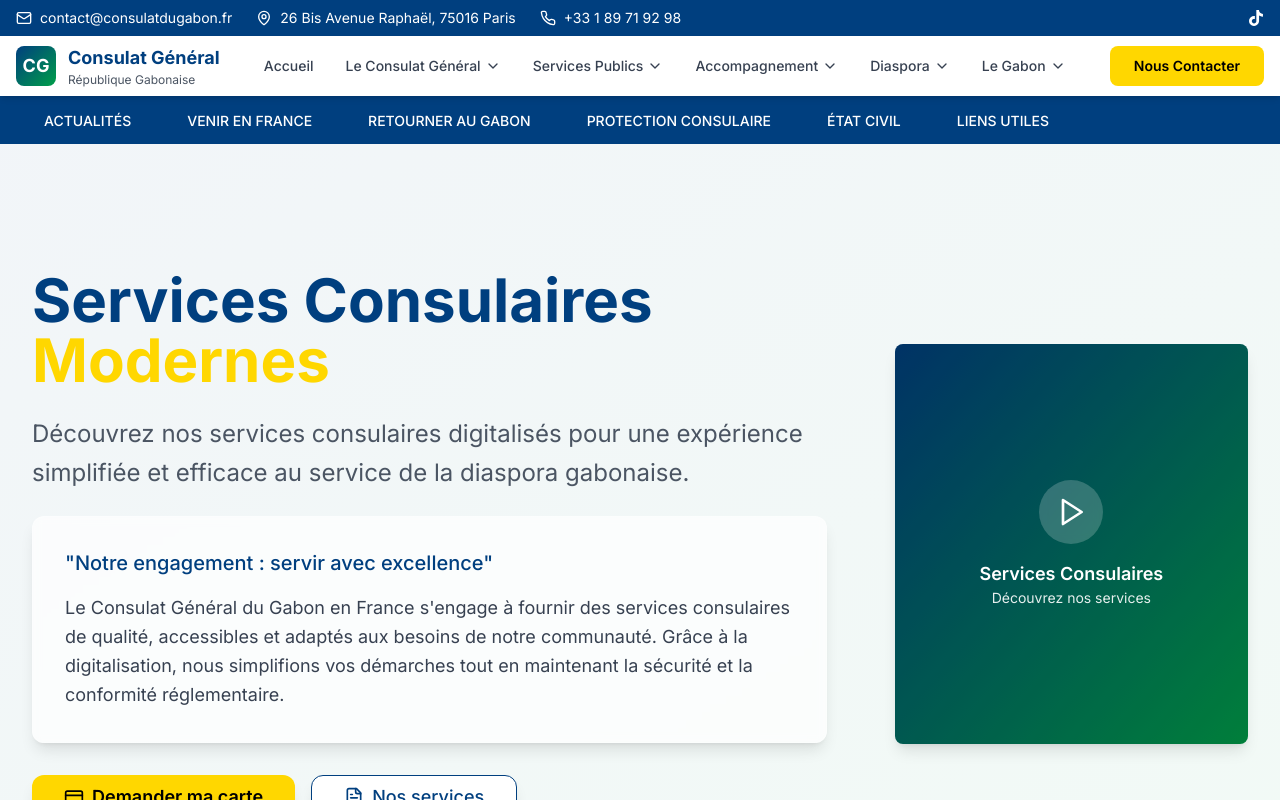
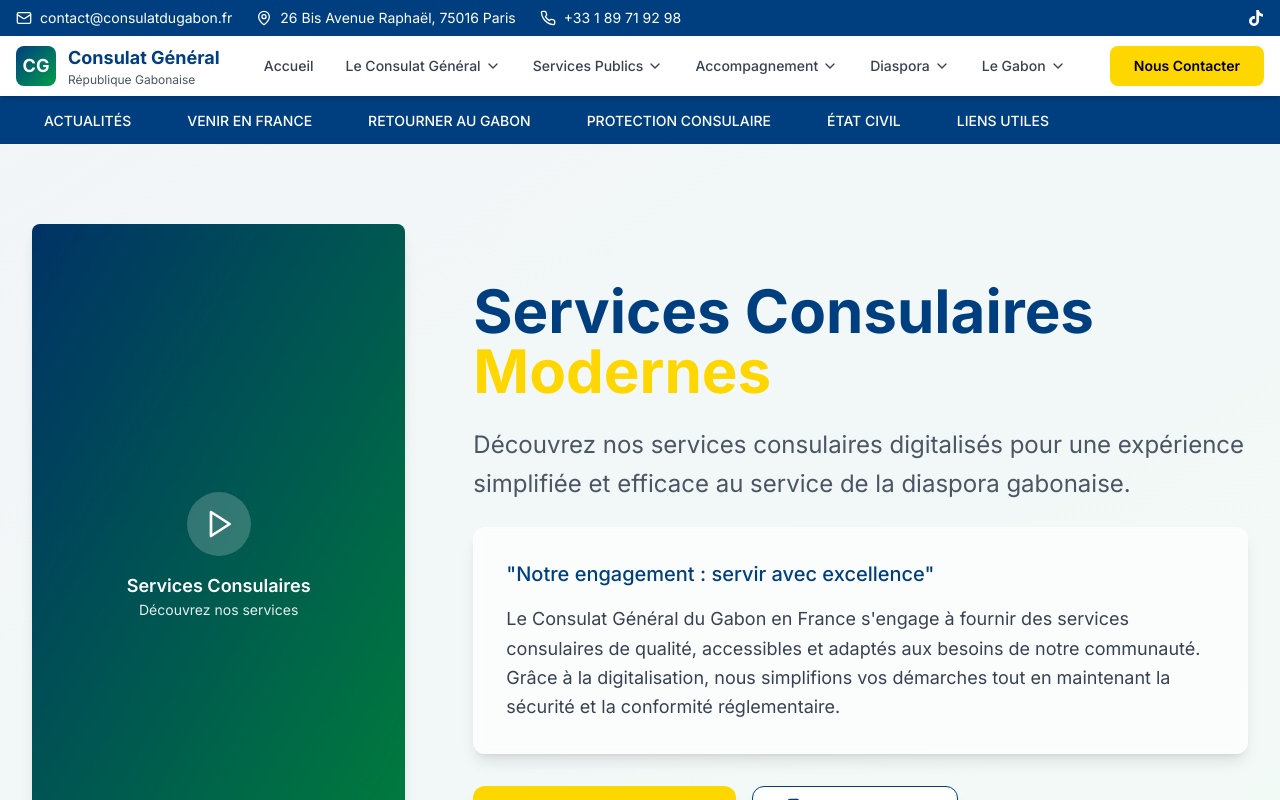
Before and after one commit to iAsted82/cggf, a Next.js app: page / in a window 1280 px wide. Shown: the top 800 px of the page. Built offline with nearby package versions, Linux system fonts and the light colour scheme.

Commit message:
Réorganisation du bloc Services Consulaires

```diff
--- a/components/home/HorizontalLayoutSection.tsx
+++ b/components/home/HorizontalLayoutSection.tsx
@@ -88,13 +88,36 @@ export function HorizontalLayoutSection() {
         {/* Tablet Layout - ALIGNEMENT HORIZONTAL OPTIMISÉ (768px - 1023px) */}
         <div className="hidden md:block lg:hidden w-[90%] mx-auto px-6">
           <div className="grid grid-cols-12 gap-8 items-center min-h-[70vh]">
-            {/* Texte à gauche - 8 colonnes */}
+            {/* Vidéo à gauche - 4 colonnes */}
+            <div className="col-span-4 flex justify-start">
+              <motion.div
+                initial={{ opacity: 0, x: -30 }}
+                animate={{ opacity: 1, x: 0 }}
+                transition={{ duration: 0.8, delay: 0.3 }}
+                className="w-full max-w-sm"
+              >
+                <div className="relative w-full aspect-[9/16] h-full bg-gradient-to-br from-consulate-blue to-consulate-green rounded-lg overflow-hidden shadow-lg hover:shadow-2xl transition-shadow duration-300">
+                  <div className="absolute inset-0 bg-black/20 flex items-center justify-center">
+                    <div className="text-center text-white">
+                      <div className="w-14 h-14 bg-white/20 rounded-full flex items-center justify-center mb-4 mx-auto backdrop-blur-sm hover:bg-white/30 transition-colors duration-300 cursor-pointer">
+                        <Play className="h-7 w-7 text-white" />
+                      </div>
+                      <p className="text-lg font-semibold">Services Consulaires</p>
+                      <p className="text-sm opacity-90">Découvrez nos services</p>
+                    </div>
+                  </div>
+                </div>
+              </motion.div>
+            </div>
+
+            {/* Texte à droite - 8 colonnes */}
             <div className="col-span-8">
               <motion.div
                 initial={{ opacity: 0, x: -30 }}
                 animate={{ opacity: 1, x: 0 }}
                 transition={{ duration: 0.8 }}
-                className="space-y-6"
+                className="space-y-6 h-full flex flex-col justify-center"
+                style={{ marginLeft: '20px' }}
               >
                 <div className="space-y-4">
                   <h2 className="text-4xl font-bold text-consulate-blue leading-tight">
@@ -143,54 +166,42 @@ export function HorizontalLayoutSection() {
                 </div>
               </motion.div>
             </div>
-
-            {/* Vidéo à droite - 4 colonnes avec marge */}
-            <div className="col-span-4 flex justify-end">
-              <motion.div
-                initial={{ opacity: 0, x: 30 }}
-                animate={{ opacity: 1, x: 0 }}
-                transition={{ duration: 0.8, delay: 0.3 }}
-                className="w-full max-w-sm"
-                style={{ marginLeft: '20px' }}
-              >
-                <div className="relative w-full aspect-[9/16] max-h-[400px] bg-gradient-to-br from-consulate-blue to-consulate-green rounded-lg overflow-hidden shadow-lg hover:shadow-2xl transition-shadow duration-300">
-                  <div className="absolute inset-0 bg-black/20 flex items-center justify-center">
-                    <div className="text-center text-white">
-                      <div className="w-14 h-14 bg-white/20 rounded-full flex items-center justify-center mb-4 mx-auto backdrop-blur-sm hover:bg-white/30 transition-colors duration-300 cursor-pointer">
-                        <Play className="h-7 w-7 text-white" />
-                      </div>
-                      <p className="text-lg font-semibold">Services Consulaires</p>
-                      <p className="text-sm opacity-90">Découvrez nos services</p>
-                    </div>
-                  </div>
-                  {/* Video element - remplacez le src par votre vraie vidéo */}
-                  {/*
-                  <video
-                    className="w-full h-full object-cover"
-                    controls
-                    muted
-                    poster="/path-to-poster-image.jpg"
-                  >
-                    <source src="/path-to-video.mp4" type="video/mp4" />
-                    Votre navigateur ne supporte pas les vidéos HTML5.
-                  </video>
-                  */}
-                </div>
-              </motion.div>
-            </div>
           </div>
         </div>
 
         {/* Desktop Layout (min-width: 1024px) */}
         <div className="hidden lg:block max-w-7xl mx-auto px-8">
           <div className="grid grid-cols-1 lg:grid-cols-12 gap-12 items-center min-h-[80vh]">
-            {/* Texte à gauche */}
+            {/* Vidéo à gauche */}
+            <div className="lg:col-span-5 xl:col-span-4 flex justify-start">
+              <motion.div
+                initial={{ opacity: 0, x: -50 }}
+                animate={{ opacity: 1, x: 0 }}
+                transition={{ duration: 0.8, delay: 0.3 }}
+                className="w-full max-w-sm lg:max-w-xs xl:max-w-sm"
+              >
+                <div className="relative w-full aspect-[9/16] h-full bg-gradient-to-br from-consulate-blue to-consulate-green rounded-lg overflow-hidden shadow-lg hover:shadow-2xl transition-shadow duration-300">
+                  <div className="absolute inset-0 bg-black/20 flex items-center justify-center">
+                    <div className="text-center text-white">
+                      <div className="w-16 h-16 bg-white/20 rounded-full flex items-center justify-center mb-4 mx-auto backdrop-blur-sm hover:bg-white/30 transition-colors duration-300 cursor-pointer">
+                        <Play className="h-8 w-8 text-white" />
+                      </div>
+                      <p className="text-lg font-semibold">Services Consulaires</p>
+                      <p className="text-sm opacity-90">Découvrez nos services</p>
+                    </div>
+                  </div>
+                </div>
+              </motion.div>
+            </div>
+
+            {/* Texte à droite */}
             <div className="lg:col-span-7 xl:col-span-8">
               <motion.div
                 initial={{ opacity: 0, x: -50 }}
                 animate={{ opacity: 1, x: 0 }}
                 transition={{ duration: 0.8 }}
-                className="space-y-8"
+                className="space-y-8 h-full flex flex-col justify-center"
+                style={{ marginLeft: '20px' }}
               >
                 <div className="space-y-6">
                   <h2 className="text-5xl xl:text-6xl font-bold text-consulate-blue leading-tight">
@@ -239,29 +250,6 @@ export function HorizontalLayoutSection() {
                 </div>
               </motion.div>
             </div>
-
-            {/* Vidéo à droite */}
-            <div className="lg:col-span-5 xl:col-span-4 flex justify-center lg:justify-end">
-              <motion.div
-                initial={{ opacity: 0, x: 50 }}
-                animate={{ opacity: 1, x: 0 }}
-                transition={{ duration: 0.8, delay: 0.3 }}
-                className="w-full max-w-sm lg:max-w-xs xl:max-w-sm"
-                style={{ marginLeft: '20px' }}
-              >
-                <div className="relative w-full aspect-[9/16] max-h-[400px] bg-gradient-to-br from-consulate-blue to-consulate-green rounded-lg overflow-hidden shadow-lg hover:shadow-2xl transition-shadow duration-300">
-                  <div className="absolute inset-0 bg-black/20 flex items-center justify-center">
-                    <div className="text-center text-white">
-                      <div className="w-16 h-16 bg-white/20 rounded-full flex items-center justify-center mb-4 mx-auto backdrop-blur-sm hover:bg-white/30 transition-colors duration-300 cursor-pointer">
-                        <Play className="h-8 w-8 text-white" />
-                      </div>
-                      <p className="text-lg font-semibold">Services Consulaires</p>
-                      <p className="text-sm opacity-90">Découvrez nos services</p>
-                    </div>
-                  </div>
-                </div>
-              </motion.div>
-            </div>
           </div>
         </div>
       </div>
```
